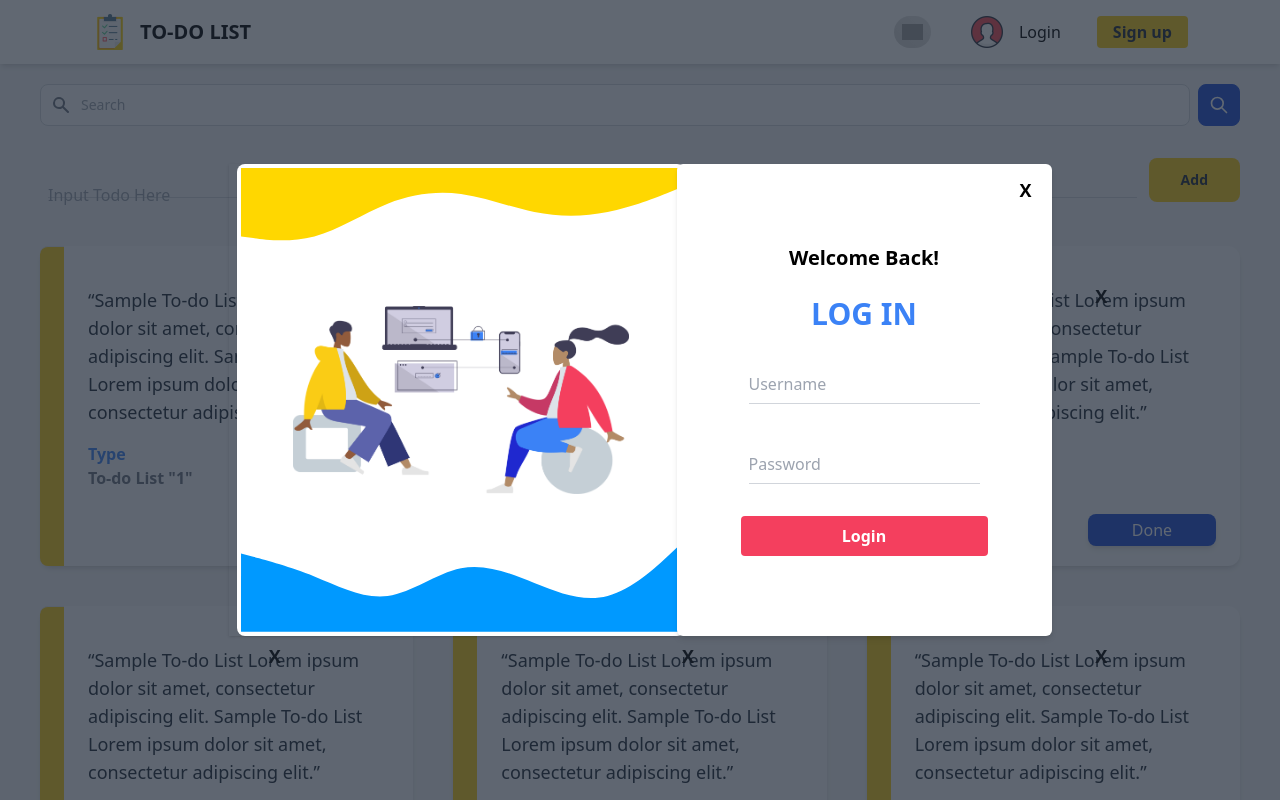
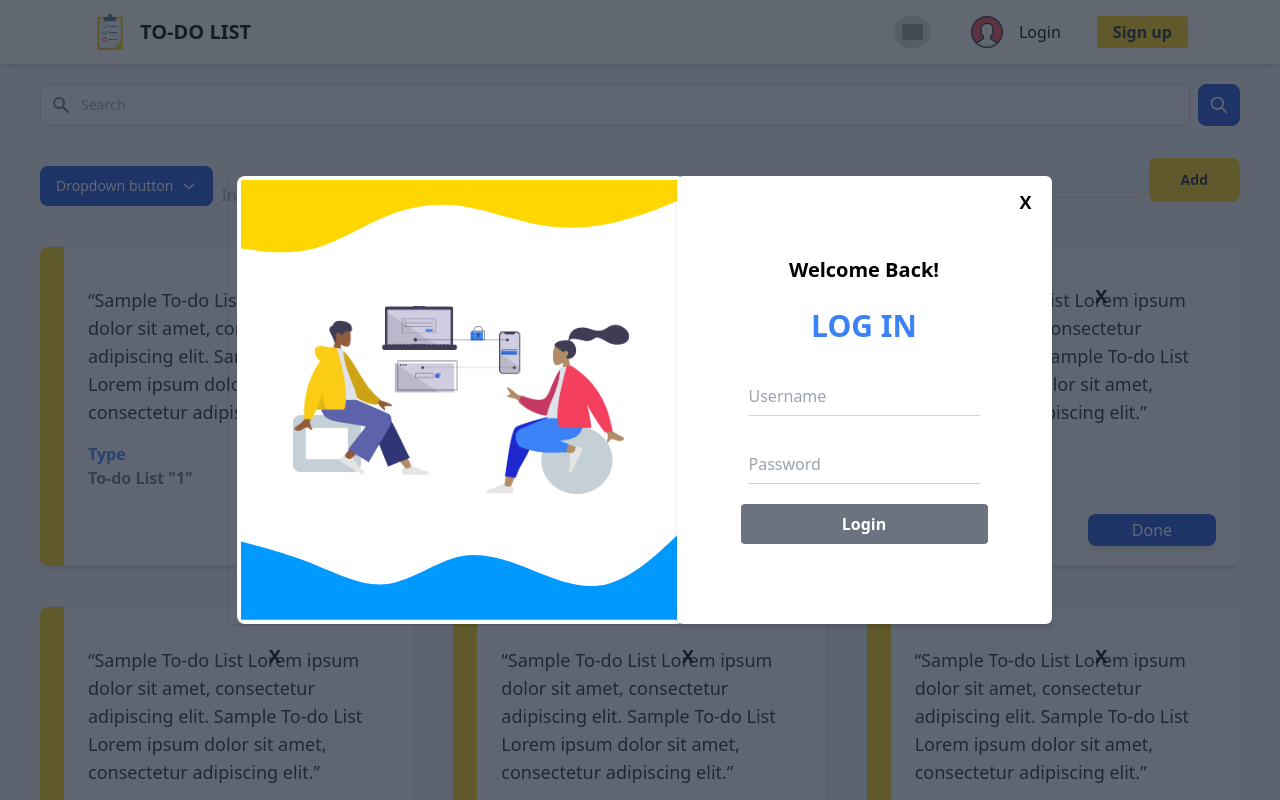
Before and after one commit to humerCA/To-Do-List, a React (Vite) app: page /main in a window 1280 px wide. Both pictures are taken after a click on the button "Login". Shown: the top 800 px of the page. Built offline with nearby package versions, Linux system fonts and the light colour scheme; grey boxes are pictures that could not be loaded.

Commit message:
updated context in body component

```diff
--- a/src/Components/Main/Todo.jsx
+++ b/src/Components/Main/Todo.jsx
@@ -32,6 +32,73 @@
             <SearchBar />
           </div>
           <div className="my-8 flex h-auto w-full grow items-center justify-around px-10 text-gray-50">
+            <button
+              id="dropdownDefault"
+              data-dropdown-toggle="dropdown"
+              class="inline-flex items-center rounded-lg bg-blue-700 px-4 py-2.5 text-center text-sm font-medium text-white hover:bg-blue-800 focus:outline-none focus:ring-4 focus:ring-blue-300 dark:bg-blue-600 dark:hover:bg-blue-700 dark:focus:ring-blue-800"
+              type="button"
+            >
+              Dropdown button{" "}
+              <svg
+                class="ml-2 h-4 w-4"
+                aria-hidden="true"
+                fill="none"
+                stroke="currentColor"
+                viewBox="0 0 24 24"
+                xmlns="http://www.w3.org/2000/svg"
+              >
+                <path
+                  stroke-linecap="round"
+                  stroke-linejoin="round"
+                  stroke-width="2"
+                  d="M19 9l-7 7-7-7"
+                ></path>
+              </svg>
+            </button>
+            {/* <!-- Dropdown menu --> */}
+            <div
+              id="dropdown"
+              class="z-10 hidden w-44 divide-y divide-gray-100 rounded bg-white shadow dark:bg-gray-700"
+            >
+              <ul
+                class="py-1 text-sm text-gray-700 dark:text-gray-200"
+                aria-labelledby="dropdownDefault"
+              >
+                <li>
+                  <a
+                    href="#"
+                    class="block py-2 px-4 hover:bg-gray-100 dark:hover:bg-gray-600 dark:hover:text-white"
+                  >
+                    Dashboard
+                  </a>
+                </li>
+                <li>
+                  <a
+                    href="#"
+                    class="block py-2 px-4 hover:bg-gray-100 dark:hover:bg-gray-600 dark:hover:text-white"
+                  >
+                    Settings
+                  </a>
+                </li>
+                <li>
+                  <a
+                    href="#"
+                    class="block py-2 px-4 hover:bg-gray-100 dark:hover:bg-gray-600 dark:hover:text-white"
+                  >
+                    Earnings
+                  </a>
+                </li>
+                <li>
+                  <a
+                    href="#"
+                    class="block py-2 px-4 hover:bg-gray-100 dark:hover:bg-gray-600 dark:hover:text-white"
+                  >
+                    Sign out
+                  </a>
+                </li>
+              </ul>
+            </div>
+
             <TextInput
               className="flex h-full w-full grow"
               labelClass="h-full w-full "
@@ -42,7 +109,7 @@
               htmlFor="Todo"
               placeholder="Input Todo Here"
             />
-            <button className="ml-1 mb-3 rounded-lg border-yellow-400 bg-yellow-400 p-3 px-8 text-sm font-bold text-gray-800 hover:bg-yellow-500 focus:outline-none focus:ring-4 focus:ring-yellow-200 dark:text-gray-50 ">
+            <button className="ml-1 mb-3 rounded-lg border-yellow-400 bg-yellow-400 p-3 px-8 text-sm font-bold text-gray-800 hover:bg-yellow-500 focus:outline-none focus:ring-4 focus:ring-yellow-200 dark:text-gray-900 ">
               Add
             </button>
           </div>
--- a/src/Components/SigningOptions/LoginForm.jsx
+++ b/src/Components/SigningOptions/LoginForm.jsx
@@ -25,7 +25,8 @@
 });
 
 const LoginForm = () => {
-  const { setShowLogin } = useContext(UserContext);
+  const { setShowLogin, loading, setLoading, setShowMenu } =
+    useContext(UserContext);
 
   const {
     register,
@@ -36,7 +37,7 @@
   } = useForm({
     resolver: yupResolver(schema),
   });
-  // console.log(watch("username"));
+  console.log(watch("username"));
 
   const Login = useNavigate();
 
@@ -61,16 +62,13 @@
   // };
 
   const onSubmitHandler = async (data) => {
-    // await users.post("/login", data);
+    setLoading(true);
     try {
-      // setLoading(true);
       const result = await usersAPI.post("/login", data);
       const token = jwtDecode(result.data.token);
       console.log(token);
-      const newObj = {
-        username: token.first_name,
-      };
       // console.log(result);
+
       localStorage.setItem("username", token.first_name);
       Login("/main");
       setShowLogin(false);
@@ -78,10 +76,13 @@
       console.log(err.message);
       setError(err.message);
     } finally {
-      // setLoading(false);
+      setLoading(false);
     }
+
     reset();
   };
+
+  useEffect(() => {}, []);
 
   return (
     <>
@@ -93,7 +94,9 @@
           <button
             type="button"
             className="absolute z-30 flex flex-row justify-end px-5 py-3 text-lg font-bold text-black dark:text-gray-50"
-            onClick={() => setShowLogin(false)}
+            onClick={() => {
+              setShowLogin(false);
+            }}
           >
             X
           </button>
@@ -132,10 +135,6 @@
             <span className="flex justify-center p-6 text-3xl font-bold text-blue-500">
               LOG IN
             </span>
-            {/* <p>{errors.username?.message && "Username is not valid!"}</p> */}
-            {errors.username && errors.password ? (
-              <p>Username or Password is Invalid</p>
-            ) : null}
             <div className="mb-5">
               <TextInput
                 {...register("username")}
@@ -145,7 +144,7 @@
                 htmlFor="username"
                 placeholder="Username"
               />
-              <p className="-mt-2 ml-2 mb-5 text-xs text-red-500">
+              <p className="-mt-2 ml-2 text-xs text-red-500">
                 {errors.username?.message}
               </p>
             </div>
@@ -158,23 +157,54 @@
                 htmlFor="password"
                 placeholder="Password"
               />
-              <p className="-mt-2 ml-2 mb-5 text-xs text-red-500">
+              <p className="-mt-2 ml-2 mb-2 text-xs text-red-500 ">
                 {errors.password?.message}
               </p>
             </div>
-
+            {!loading && (
               <button
                 disabled={
                   (errors.password ? true : false) ||
-                (errors.username ? true : false)
+                  (errors.username ? true : false) ||
+                  watch("username") === undefined ||
+                  watch("password") === undefined ||
+                  watch("username") === "" ||
+                  watch("password") === ""
                 }
                 type="submit"
                 placeholder="Submit"
                 name="submit"
-              className="mt-5 block w-full cursor-pointer rounded bg-rose-500 px-4 py-2 text-center font-semibold text-white hover:bg-rose-400 focus:outline-none focus:ring focus:ring-rose-500 focus:ring-opacity-80 focus:ring-offset-2 disabled:bg-gray-500"
+                className="mt-5 block w-full cursor-pointer rounded bg-rose-500 px-4 py-2 text-center font-semibold text-white hover:bg-rose-400 focus:outline-none focus:ring focus:ring-rose-500 focus:ring-opacity-80 focus:ring-offset-2 disabled:pointer-events-none disabled:bg-gray-500"
               >
                 Login
               </button>
+            )}
+
+            {loading && (
+              <button
+                disabled
+                type="button"
+                className="text-whit mr-2 mt-5 inline-flex w-full items-center rounded-lg border bg-rose-500 py-2.5 px-5 text-sm font-medium text-white"
+              >
+                <svg
+                  role="status"
+                  className="mr-2 inline h-4 w-4 animate-spin text-gray-200"
+                  viewBox="0 0 100 101"
+                  fill="none"
+                  xmlns="http://www.w3.org/2000/svg"
+                >
+                  <path
+                    d="M100 50.5908C100 78.2051 77.6142 100.591 50 100.591C22.3858 100.591 0 78.2051 0 50.5908C0 22.9766 22.3858 0.59082 50 0.59082C77.6142 0.59082 100 22.9766 100 50.5908ZM9.08144 50.5908C9.08144 73.1895 27.4013 91.5094 50 91.5094C72.5987 91.5094 90.9186 73.1895 90.9186 50.5908C90.9186 27.9921 72.5987 9.67226 50 9.67226C27.4013 9.67226 9.08144 27.9921 9.08144 50.5908Z"
+                    fill="currentColor"
+                  />
+                  <path
+                    d="M93.9676 39.0409C96.393 38.4038 97.8624 35.9116 97.0079 33.5539C95.2932 28.8227 92.871 24.3692 89.8167 20.348C85.8452 15.1192 80.8826 10.7238 75.2124 7.41289C69.5422 4.10194 63.2754 1.94025 56.7698 1.05124C51.7666 0.367541 46.6976 0.446843 41.7345 1.27873C39.2613 1.69328 37.813 4.19778 38.4501 6.62326C39.0873 9.04874 41.5694 10.4717 44.0505 10.1071C47.8511 9.54855 51.7191 9.52689 55.5402 10.0491C60.8642 10.7766 65.9928 12.5457 70.6331 15.2552C75.2735 17.9648 79.3347 21.5619 82.5849 25.841C84.9175 28.9121 86.7997 32.2913 88.1811 35.8758C89.083 38.2158 91.5421 39.6781 93.9676 39.0409Z"
+                    fill="#f18496"
+                  />
+                </svg>
+                Loading...
+              </button>
+            )}
           </div>
         </form>
       </div>
```
Lines whose indentation alone changed are shown as unchanged.
